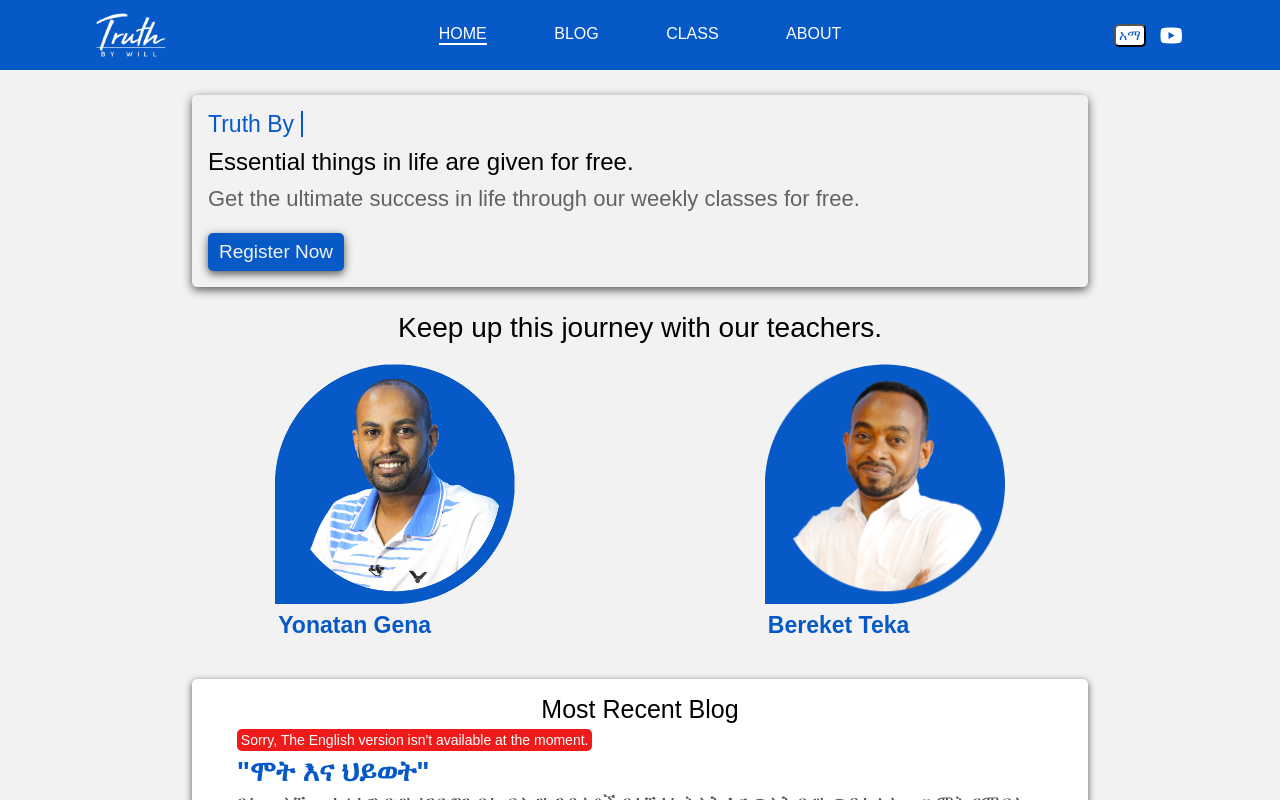
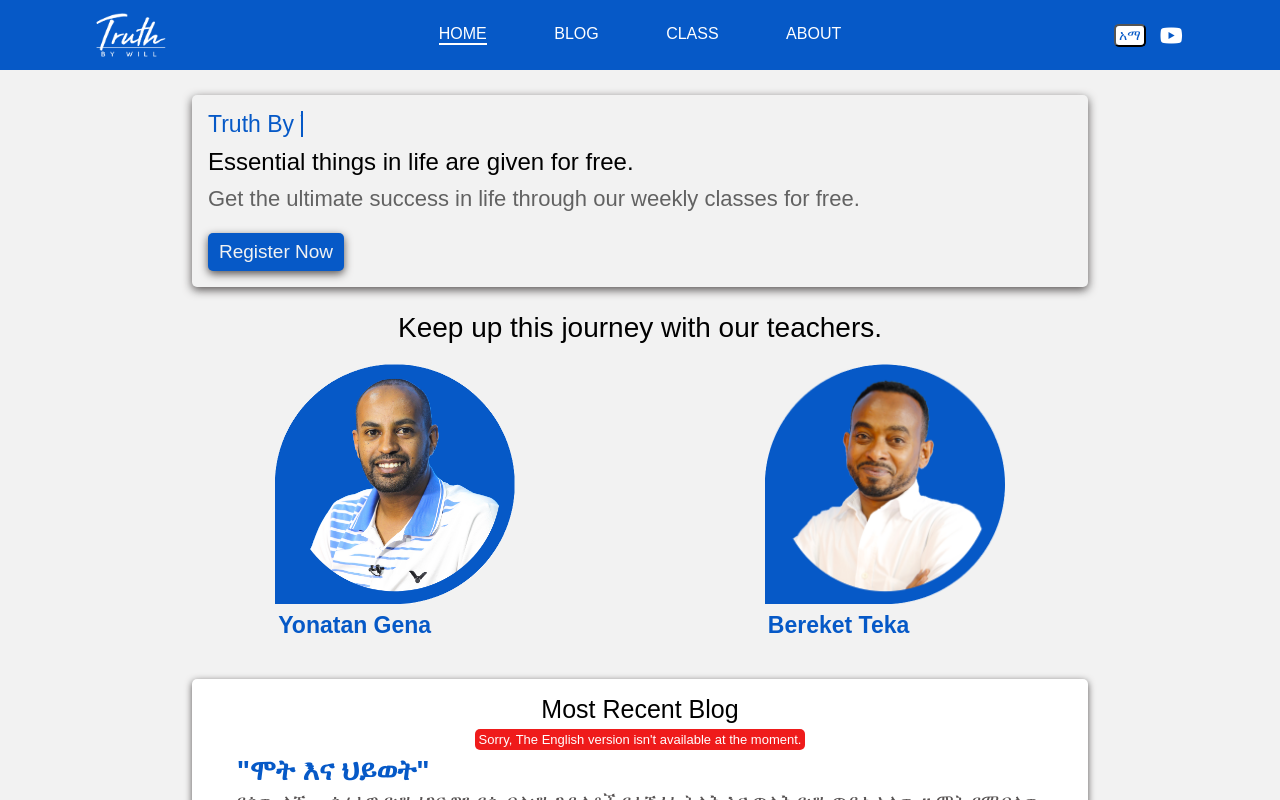
Before and after one commit to kalidmd/tbw, a React (Create React App) app: page / in a window 1280 px wide. Shown: the top 800 px of the page. Built offline with nearby package versions, Linux system fonts and the light colour scheme.

Commit message:
sorry alert modiefied

```diff
--- a/src/index.css
+++ b/src/index.css
@@ -182,7 +182,9 @@ img {
 }
 .eng-version-not-yet {
   width: fit-content;
-  font-size: 14px;
+  margin: 0 auto;
+  font-size: 13px;
+  /* text-align: center; */
   color: #fff;
   background-color: rgb(239, 27, 27);
   padding: 3px 4px;
--- a/src/styles/burgermenu.css
+++ b/src/styles/burgermenu.css
@@ -137,7 +137,7 @@
     opacity: 0.9;
 }
 .menu-item.active {
-  color: #373a47;
+  color: hsl(229, 13%, 25%);
   background-color: #fff;
   padding: 7px 0;
   border-radius: var(--border-rad);
```
